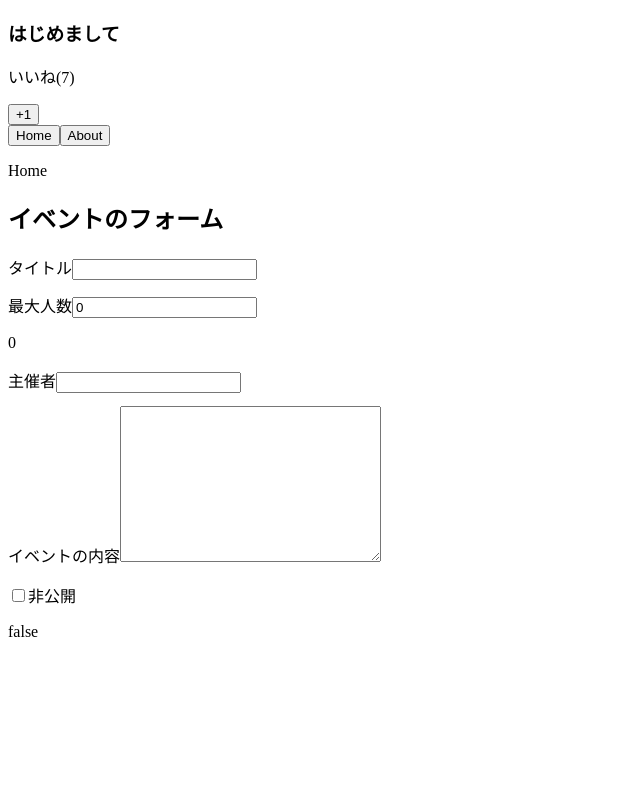
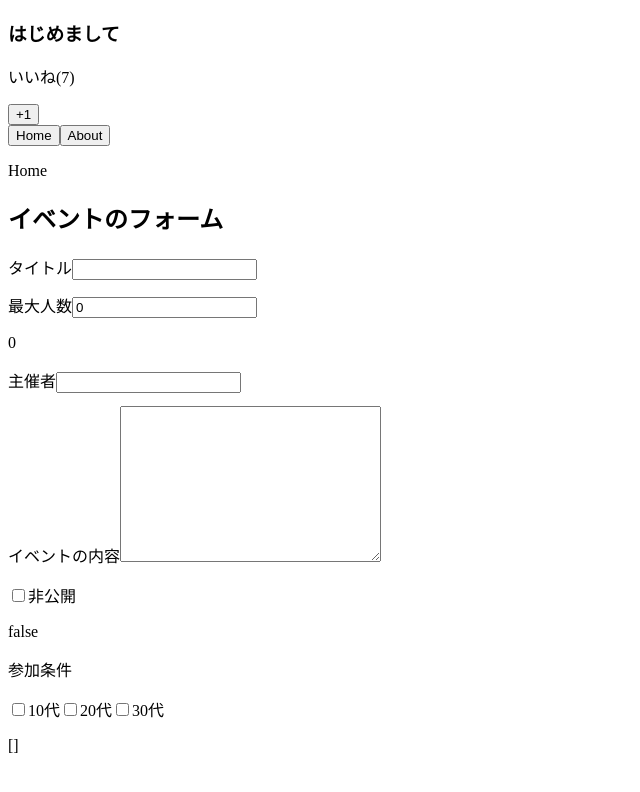
Before and after one commit to fujisan3020/udemy-vuejs, a Vue app: page / in a window 1280 px wide. Shown: the top 792 px of the page, without its empty margins (0-640 px from the left). Built offline with nearby package versions, Linux system fonts and the light colour scheme.

Commit message:
#124. 複数のチェックボックスに双方向データバインディングを作成する

```diff
--- a/src/App.vue
+++ b/src/App.vue
@@ -60,6 +60,32 @@ p<!-- App.vueは、大きくtemplateタグ・scriptタグ・styleタグに3つ
         >
         <label for="isPrivate">非公開</label>
         <p>{{ eventData.isPrivate }}</p>
+
+        <p>参加条件</p>
+        <input
+          id="10"
+          type="checkbox"
+          value="10代"
+          v-model="eventData.target"
+        >
+        <label for="10">10代</label>
+
+        <input
+          id="20"
+          type="checkbox"
+          value="20代"
+          v-model="eventData.target"
+        >
+        <label for="20">20代</label>
+
+        <input
+          id="30"
+          type="checkbox"
+          value="30代"
+          v-model="eventData.target"
+        >
+        <label for="30">30代</label>
+        <p>{{ eventData.target }}</p>
     </div>
   </div>
 </template>
@@ -81,7 +107,9 @@ import Home from "./components/Home.vue";
           host: "",
           detail: "",
           // 単体のチェックボックスをv-modelにする時は、中身はboolean型で設定する
-          isPrivate: false
+          isPrivate: false,
+          // 複数のチェックボックスにv-modelを設定する時は、中身は配列で設定する
+          target: []
         }
       };
     },
```
